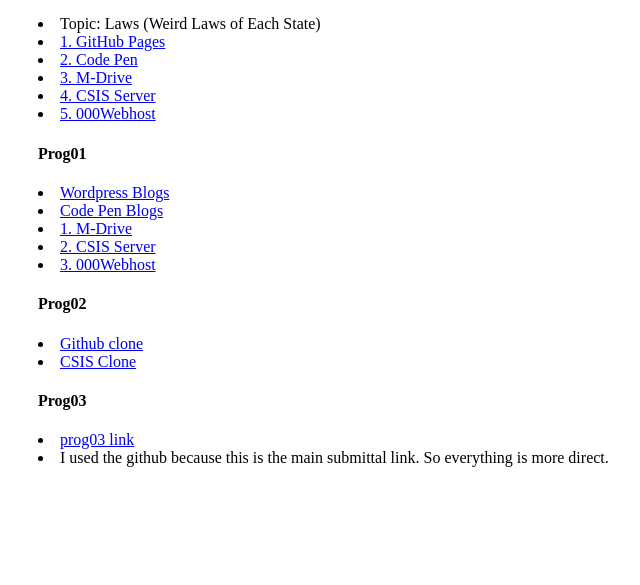
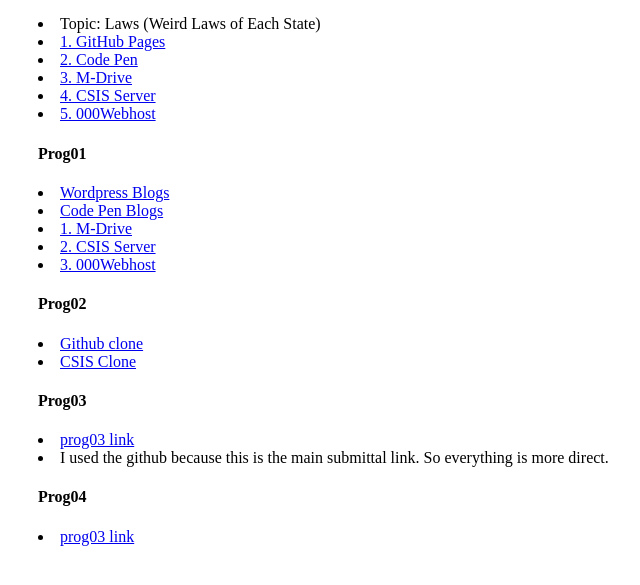
Before and after one commit to dpwhitmo/CIS255, a plain HTML site: page index.html in a window 1280 px wide. Shown: the part 203-788 px from the top of the page, without its empty margins (102-742 px from the left). Drawn offline with Linux system fonts and the light colour scheme.

Commit message:
Update index.html

```diff
--- a/index.html
+++ b/index.html
@@ -52,6 +52,9 @@
 <li><a target="_blank" href="https://dpwhitmo.github.io/prog03.html/"> prog03 link </a></li>
 <li>I used the github because this is the main submittal link. So everything is more direct.</li>
 
+
+<h4>Prog04</h4>
+<li><a target="_blank" href="https://dpwhitmo.github.io/prog04.html/"> prog03 link </a></li>
 </article>
 
 
```
